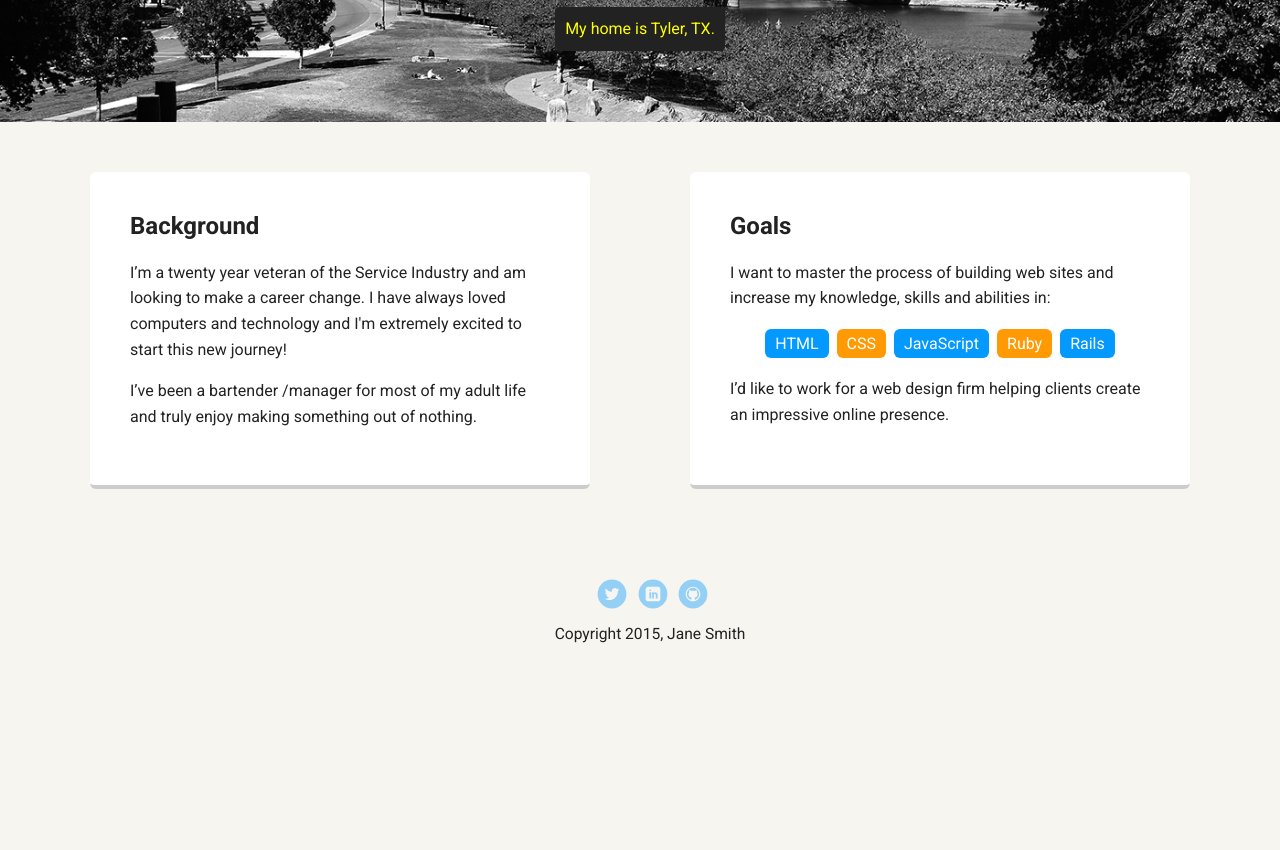
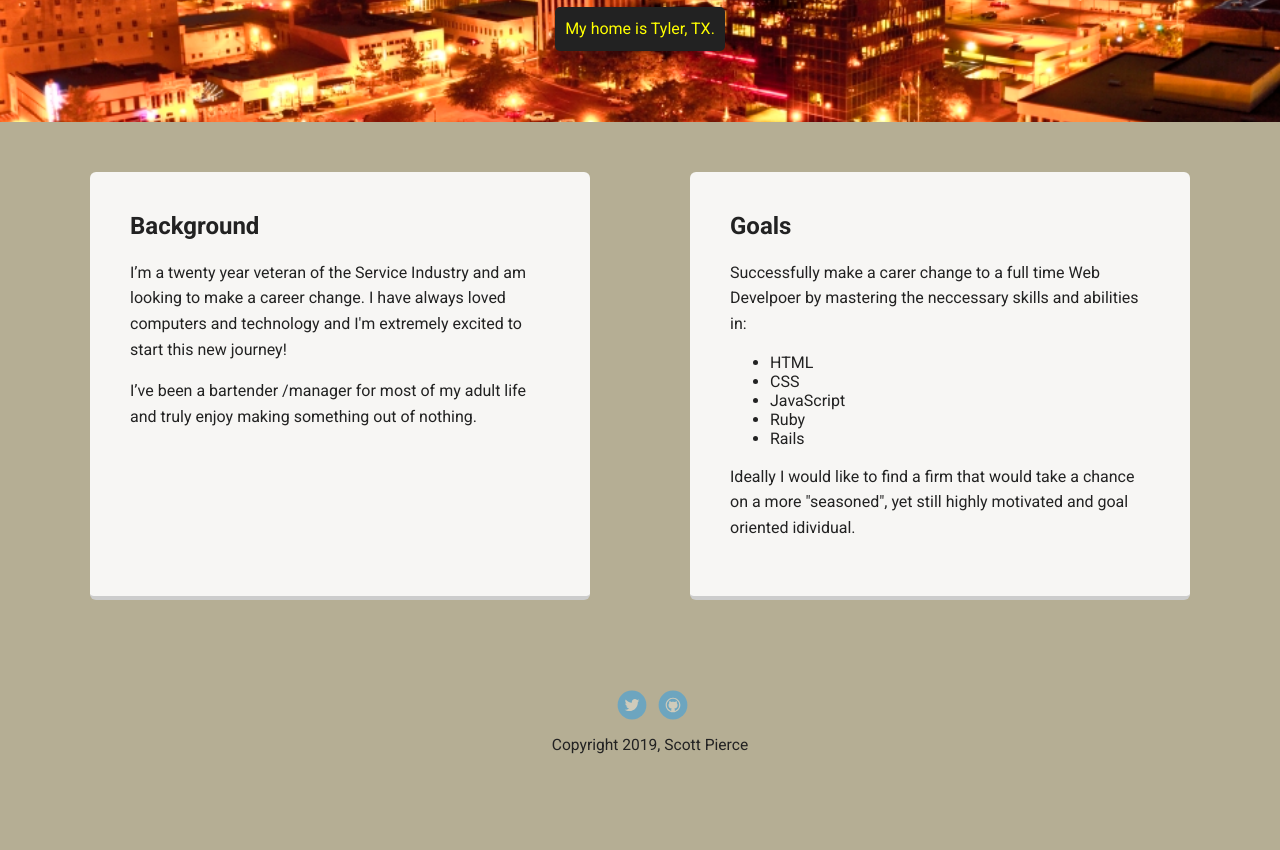
Before and after one commit to spierce1775/treehouse-project1, a plain HTML site: page index.html in a window 1280 px wide. Shown: the part 348-1198 px from the top of the page. Before the commit the page ends 1087 px from the top, so only its background shows below. Drawn offline with Linux system fonts and the light colour scheme; a web font is replaced by a local one.

Commit message:
modified some html and css files and aded an experience file

```diff
--- a/index.html
+++ b/index.html
@@ -17,7 +17,7 @@
     </div>
 
     <header>
-      <img src="images/me.png" alt="Drawing of Scott Pierce" class="profile-image">
+      <img src="images/spierce.jpg" alt="Picture of Scott Pierce" class="profile-image" title="This picture makes me look cooler that I actually am.">
       <h1 class="tag name">Hello, I’m Scott.</h1>
       <p class="tag location">My home is Tyler, TX.</p>
     </header>
@@ -31,7 +31,7 @@
 
       <div class="card">
         <h2>Goals</h2>
-        <p>I want to master the process of building web sites and increase my knowledge, skills and abilities in:</p>
+        <p>Successfully make a carer change to a full time Web Develpoer by mastering the neccessary skills and abilities in:</p>
         <ul class="skills">
           <li>HTML</li>
           <li>CSS</li>
@@ -39,17 +39,16 @@
           <li>Ruby</li>
           <li>Rails</li>
         </ul>
-        <p>I’d like to work for a web design firm helping clients create an impressive online presence.</p>
+        <p>Ideally I would like to find a firm that would take a chance on a more "seasoned", yet still highly motivated and goal oriented idividual.</p>
       </div>
 
     </main>
     <footer>
       <ul>
-        <li><a href="#" class="social twitter">Twitter</a></li>
-        <li><a href="#" class="social linkedin">LinkedIn</a></li>
-        <li><a href="#" class="social github">Github</a></li>
+        <li><a href="https://twitter.com/DesignsPierce" class="social twitter">Twitter</a></li>
+        <li><a href="https://github.com/spierce1775" class="social github">Github</a></li>
       </ul>
-      <p class="copyright">Copyright 2015, Jane Smith</p>
+      <p class="copyright">Copyright 2019, Scott Pierce</p>
     </footer>
   </body>
   </html>
--- a/styles.css
+++ b/styles.css
@@ -9,7 +9,7 @@ body {
   text-align: center;
   font-family: 'Roboto', sans-serif;
   color: #222;
-  background: #f7f5f0;
+  background: #B5AE94;
 }
 /* Link Styles */
 
@@ -57,7 +57,7 @@ a:hover {
 
 header {
   text-align: center;
-  background: url('images/portland.jpg') no-repeat top center ;
+  background: url('images/tyler-skyline.jpg') no-repeat top center ;
   background-size: cover;
   overflow: hidden;
   padding-top: 60px;
@@ -74,7 +74,7 @@ header .profile-image {
   transition: all .5s;
 }
 header .profile-image:hover {
-  transform: scale(1.2) rotate(5deg);
+  transform: scale(1.2) ;
 }
 .tag {
   background-color: #efefef;
@@ -93,32 +93,16 @@ header .profile-image:hover {
   padding: 20px 40px 40px;
   max-width: 500px;
   text-align: left;
-  background: #fff;
+  background: #F7F6F4;
   border-bottom: 4px solid #ccc;
   border-radius: 6px;
   transition: all .5s;
 }
 .card:hover {
-  border-color: #ff99ff;
+  border-color: #00688B ;
 }
 
-ul.skills {
-  padding: 0;
-  text-align: center;
-}
 
-.skills li {
-  border-radius: 6px;
-  display: inline-block;
-  background: #ff9904;
-  color: white;
-  padding: 5px 10px;
-  margin: 2px;
-}
-
-.skills li:nth-child(odd) {
-  background: #0399ff;
-}
 
 footer {
   width: 100%;
```
Also changed, not shown: experience.html (added), images/sp-profile-twitter.jpg (added), images/spierce.jpg (added), images/tyler-skyline.jpg (added).
